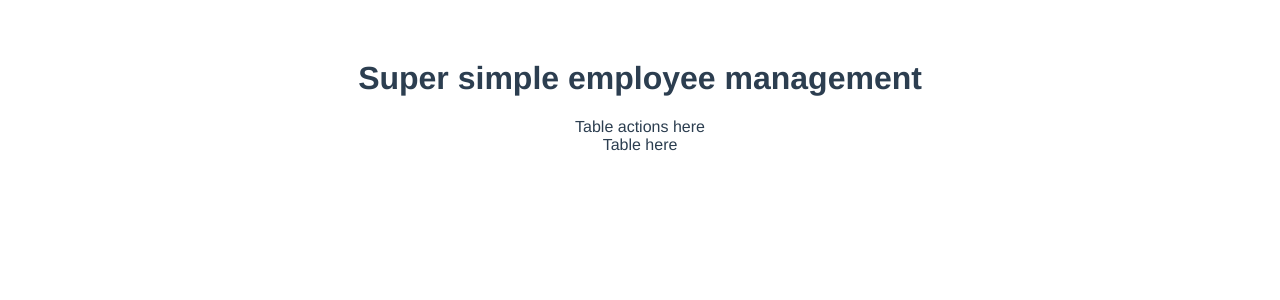
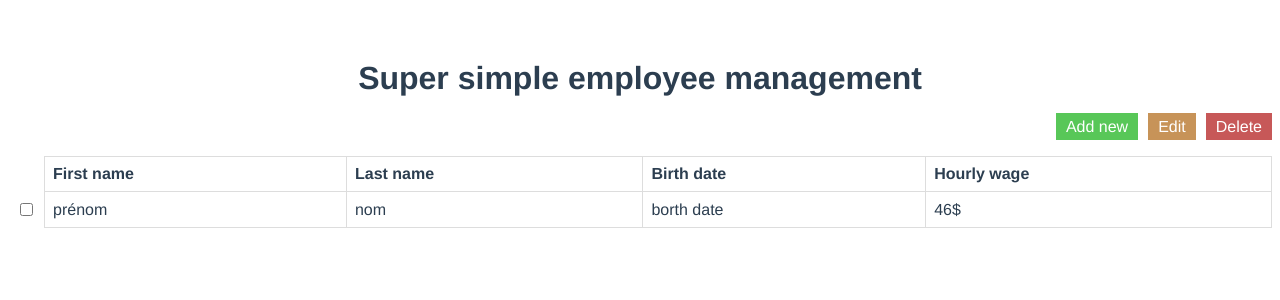
Before and after one commit to robertableson/simple-employee-management, a Vue app: page / in a window 1280 px wide. Shown: the top 300 px of the page. Built offline with nearby package versions, Linux system fonts and the light colour scheme.

Commit message:
Added basic table look

```diff
--- a/src/components/EmployeeTable.vue
+++ b/src/components/EmployeeTable.vue
@@ -1,6 +1,24 @@
 <template>
-  <div>
-    Table here
+  <div class="table-template">
+    <table>
+      <tr>
+        <th class="checkbox-col"></th>
+        <th>First name</th>
+        <th>Last name</th>
+        <th>Birth date</th>
+        <th>Hourly wage</th>
+      </tr>
+
+      <tr>
+        <td class="checkbox-col">
+          <input type="checkbox">
+        </td>
+        <td>prénom</td>
+        <td>nom</td>
+        <td>borth date</td>
+        <td>46$</td>
+      </tr>
+    </table>
   </div>
 </template>
 
@@ -9,3 +27,28 @@ export default {
   name: 'EmployeeTable'
 }
 </script>
+
+<style>
+  table{
+    width: 100%;
+  }
+  td, th{
+    border: 1px solid #ddd;
+    text-align: left;
+    padding: 8px;
+  }
+
+  table{
+    border-collapse: collapse;
+  }
+
+  .table-template{
+    padding: 20px 0;
+  }
+
+  .checkbox-col{
+    border:none;
+    text-align: right;
+    width: 12px;
+  }
+</style>
--- a/src/components/EmployeeTableActions.vue
+++ b/src/components/EmployeeTableActions.vue
@@ -1,6 +1,8 @@
 <template>
-  <div>
-    Table actions here
+  <div class="table-actions-template">
+    <a class="table-action table-action-add-new button button-add" href="#">Add new</a>
+    <a class="table-action table-action-edit button button-edit" href="#">Edit</a>
+    <a class="table-action table-action-add-delete button button-delete" href="#">Delete</a>
   </div>
 </template>
 
@@ -9,3 +11,31 @@ export default {
   name: 'EmployeeTableActions'
 }
 </script>
+
+<style scoped>
+  a.button{
+    text-decoration: none;
+    padding: 5px 10px;
+  }
+  .table-actions-template{
+    text-align: right;
+  }
+  a.button-add{
+    background-color: rgb(88, 199, 88);
+    color: #fff;
+    text-decoration: none;
+  }
+    a.button-edit{
+    background-color: rgb(199, 147, 88);
+    color: #fff;
+    margin-left: 10px;
+  }
+  a.button-delete{
+    background-color: rgb(199, 88, 88);
+    color: #fff;
+    margin-left: 10px;
+  }
+  a.table-action{
+    display: inline;
+  }
+</style>
```
